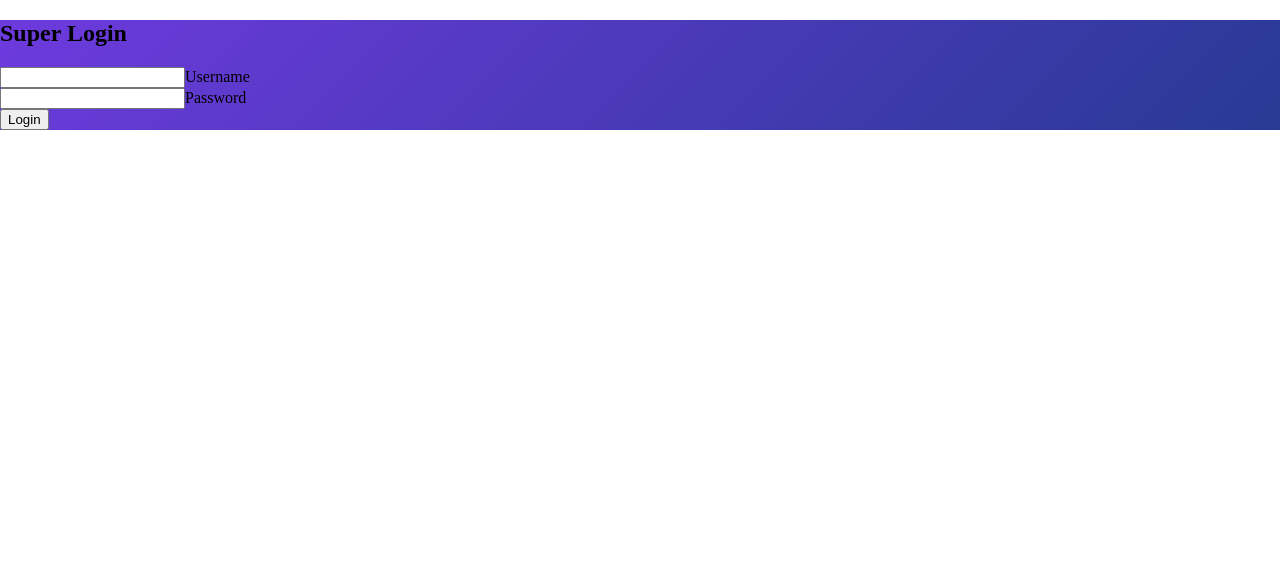
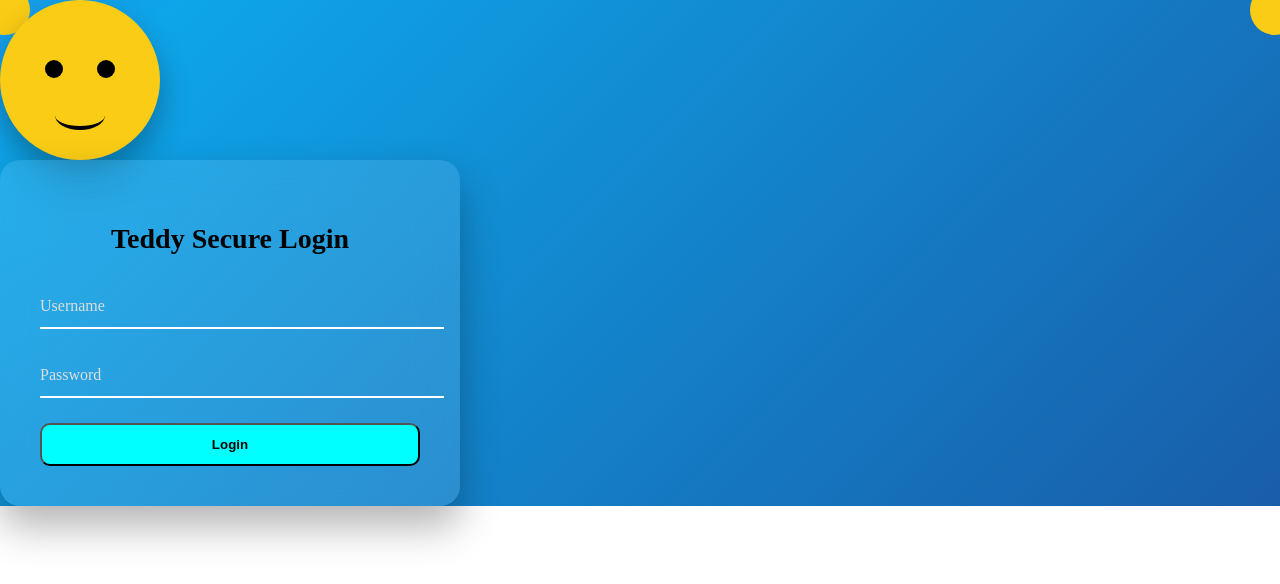
Before and after one commit to Praveenkanth2805/simple-login-website-using-react, a React (Create React App) app in the folder super-login/: page / in a window 1280 px wide. Shown: the top 584 px of the page. Built offline with nearby package versions, Linux system fonts and the light colour scheme.

Commit message:
add after login

```diff
--- a/super-login/src/App.js
+++ b/super-login/src/App.js
@@ -1,113 +1,118 @@
 import { useState } from "react";
 
 function App() {
+  const [page, setPage] = useState("login");
   const [toyState, setToyState] = useState("normal");
   const [eyePos, setEyePos] = useState({ x: 0, y: 0 });
+  const [username, setUsername] = useState("");
+  const [password, setPassword] = useState("");
 
   const handleMouseMove = (e) => {
-    const x = (e.clientX / window.innerWidth - 0.5) * 15;
-    const y = (e.clientY / window.innerHeight - 0.5) * 15;
+    const x = (e.clientX / window.innerWidth - 0.5) * 12;
+    const y = (e.clientY / window.innerHeight - 0.5) * 12;
     setEyePos({ x, y });
   };
+
+  if (page === "celebrate") {
+    return (
+      <div className="h-screen gradient-bg flex flex-col items-center justify-center text-white relative overflow-hidden">
+
+        <div className="confetti"></div>
+
+        <h1 className="text-5xl font-bold mb-10 animate-bounce">
+          🎉 Welcome {username} 🎉
+        </h1>
+
+        <div className="flex gap-12">
+          <div className="dance teddy"></div>
+          <div className="dance bunny"></div>
+          <div className="dance panda"></div>
+          <div className="dance cat"></div>
+        </div>
+      </div>
+    );
+  }
 
   return (
     <div
       onMouseMove={handleMouseMove}
       className="gradient-bg h-screen flex flex-col items-center justify-center text-white"
     >
-      {/* 🧸 TEDDY */}
-      <div className="relative mb-8">
+
+      {/* TEDDY */}
+      <div className="relative mb-10">
 
         {/* Ears */}
-        <div className="absolute -left-8 -top-6 w-16 h-16 bg-amber-700 rounded-full"></div>
-        <div className="absolute -right-8 -top-6 w-16 h-16 bg-amber-700 rounded-full"></div>
+        <div className="ear left-ear"></div>
+        <div className="ear right-ear"></div>
 
-        {/* Face */}
-        <div className="w-48 h-48 bg-amber-600 rounded-full relative shadow-2xl flex items-center justify-center transition-all duration-300">
+        {/* Head */}
+        <div className="teddy-head">
 
           {/* Eyes */}
           {toyState !== "cover" && (
             <>
-              <div className="absolute left-14 top-16 w-10 h-10 bg-white rounded-full flex items-center justify-center">
-                <div
-                  className="w-4 h-4 bg-black rounded-full"
-                  style={{
-                    transform: `translate(${eyePos.x}px, ${eyePos.y}px)`
-                  }}
-                ></div>
-              </div>
-
-              <div className="absolute right-14 top-16 w-10 h-10 bg-white rounded-full flex items-center justify-center">
-                <div
-                  className="w-4 h-4 bg-black rounded-full"
-                  style={{
-                    transform: `translate(${eyePos.x}px, ${eyePos.y}px)`
-                  }}
-                ></div>
-              </div>
+              <div
+                className="eye left-eye"
+                style={{ transform: `translate(${eyePos.x}px, ${eyePos.y}px)` }}
+              ></div>
+              <div
+                className="eye right-eye"
+                style={{ transform: `translate(${eyePos.x}px, ${eyePos.y}px)` }}
+              ></div>
             </>
           )}
 
-          {/* Hands covering eyes */}
+          {/* Hands */}
           {toyState === "cover" && (
             <>
-              <div className="absolute left-6 top-12 w-16 h-16 bg-amber-700 rounded-full rotate-12"></div>
-              <div className="absolute right-6 top-12 w-16 h-16 bg-amber-700 rounded-full -rotate-12"></div>
+              <div className="hand left-hand"></div>
+              <div className="hand right-hand"></div>
             </>
           )}
 
-          {/* Nose */}
-          <div className="absolute top-28 w-8 h-6 bg-black rounded-full"></div>
-
-          {/* Mouth */}
-          <div
-            className={`absolute top-32 w-16 h-8 border-b-4 border-black rounded-full transition-all duration-300 ${
-              toyState === "happy" ? "scale-125" : ""
-            }`}
-          ></div>
+          <div className={`mouth ${toyState === "happy" ? "big" : ""}`}></div>
         </div>
       </div>
 
       {/* LOGIN CARD */}
-      <div className="bg-white/10 backdrop-blur-lg p-10 rounded-2xl shadow-2xl w-96">
+      <div className="glass-card">
 
-        <h2 className="text-3xl font-bold mb-6 text-center">
-          Super Login
-        </h2>
+        <h2 className="title">Teddy Secure Login</h2>
 
         {/* Username */}
-        <div className="relative mb-6">
+        <div className="input-group">
           <input
             type="text"
-            required
+            value={username}
+            onChange={(e) => setUsername(e.target.value)}
             onFocus={() => setToyState("happy")}
             onBlur={() => setToyState("normal")}
-            className="w-full p-3 bg-transparent border-b border-white focus:outline-none focus:border-cyan-400 peer"
+            required
           />
-          <label className="absolute left-0 top-3 text-gray-300 transition-all
-            peer-focus:-top-3 peer-focus:text-sm peer-focus:text-cyan-400">
-            Username
-          </label>
+          <label className={username ? "filled" : ""}>Username</label>
         </div>
 
         {/* Password */}
-        <div className="relative mb-6">
+        <div className="input-group">
           <input
             type="password"
-            required
+            value={password}
+            onChange={(e) => setPassword(e.target.value)}
             onFocus={() => setToyState("cover")}
             onBlur={() => setToyState("normal")}
-            className="w-full p-3 bg-transparent border-b border-white focus:outline-none focus:border-cyan-400 peer"
+            required
           />
-          <label className="absolute left-0 top-3 text-gray-300 transition-all
-            peer-focus:-top-3 peer-focus:text-sm peer-focus:text-cyan-400">
-            Password
-          </label>
+          <label className={password ? "filled" : ""}>Password</label>
         </div>
 
-        <button className="w-full py-3 rounded-lg bg-cyan-500 hover:bg-cyan-400 transition-all duration-300 hover:scale-105 active:scale-95 shadow-lg">
+        <button
+          onClick={() => setPage("celebrate")}
+          className="login-btn"
+        >
           Login
         </button>
+
       </div>
     </div>
   );
--- a/super-login/src/index.css
+++ b/super-login/src/index.css
@@ -30,3 +30,187 @@ body {
 .shake {
   animation: shake 0.4s;
 }
+/* Background */
+.gradient-bg {
+  background: linear-gradient(-45deg, #1e3a8a, #0ea5e9, #9333ea, #06b6d4);
+  background-size: 400% 400%;
+  animation: gradientMove 12s ease infinite;
+}
+
+@keyframes gradientMove {
+  0% { background-position: 0% 50%; }
+  50% { background-position: 100% 50%; }
+  100% { background-position: 0% 50%; }
+}
+
+/* Glass Card */
+.glass-card {
+  width: 380px;
+  padding: 40px;
+  border-radius: 20px;
+  backdrop-filter: blur(20px);
+  background: rgba(255,255,255,0.1);
+  box-shadow: 0 20px 40px rgba(0,0,0,0.3);
+}
+
+.title {
+  text-align: center;
+  font-size: 28px;
+  margin-bottom: 30px;
+}
+
+/* Floating Inputs */
+.input-group {
+  position: relative;
+  margin-bottom: 25px;
+}
+
+.input-group input {
+  width: 100%;
+  padding: 12px;
+  background: transparent;
+  border: none;
+  border-bottom: 2px solid white;
+  color: white;
+  outline: none;
+  font-size: 16px;
+}
+
+.input-group label {
+  position: absolute;
+  left: 0;
+  top: 12px;
+  transition: 0.3s;
+  color: #ddd;
+  pointer-events: none;
+}
+
+.input-group input:focus + label,
+.input-group label.filled {
+  top: -10px;
+  font-size: 12px;
+  color: cyan;
+}
+
+/* Button */
+.login-btn {
+  width: 100%;
+  padding: 12px;
+  border-radius: 10px;
+  background: cyan;
+  color: black;
+  font-weight: bold;
+  transition: 0.3s;
+}
+
+.login-btn:hover {
+  transform: scale(1.05);
+}
+
+/* Teddy */
+.teddy-head {
+  width: 160px;
+  height: 160px;
+  background: #facc15;
+  border-radius: 50%;
+  position: relative;
+  box-shadow: 0 15px 30px rgba(0,0,0,0.3);
+}
+
+.ear {
+  width: 50px;
+  height: 50px;
+  background: #facc15;
+  border-radius: 50%;
+  position: absolute;
+  top: -15px;
+}
+
+.left-ear { left: -20px; }
+.right-ear { right: -20px; }
+
+.eye {
+  width: 18px;
+  height: 18px;
+  background: black;
+  border-radius: 50%;
+  position: absolute;
+  top: 60px;
+  transition: 0.1s;
+}
+
+.left-eye { left: 45px; }
+.right-eye { right: 45px; }
+
+.hand {
+  width: 60px;
+  height: 60px;
+  background: #fbbf24;
+  border-radius: 50%;
+  position: absolute;
+  top: 50px;
+  animation: cover 0.3s ease forwards;
+}
+
+.left-hand { left: 10px; }
+.right-hand { right: 10px; }
+
+@keyframes cover {
+  from { transform: translateY(50px); }
+  to { transform: translateY(0); }
+}
+
+.mouth {
+  width: 50px;
+  height: 25px;
+  border-bottom: 4px solid black;
+  border-radius: 50%;
+  position: absolute;
+  bottom: 30px;
+  left: 50%;
+  transform: translateX(-50%);
+  transition: 0.3s;
+}
+
+.mouth.big {
+  transform: translateX(-50%) scale(1.4);
+}
+
+/* Celebration */
+.dance {
+  width: 100px;
+  height: 100px;
+  border-radius: 50%;
+  animation: dance 1s infinite alternate;
+}
+
+.teddy { background: #facc15; }
+.bunny { background: pink; }
+.panda { background: white; }
+.cat { background: orange; }
+
+@keyframes dance {
+  from { transform: rotate(-10deg) scale(1); }
+  to { transform: rotate(10deg) scale(1.1); }
+}
+
+/* Confetti */
+.confetti {
+  position: absolute;
+  width: 100%;
+  height: 100%;
+  background: repeating-linear-gradient(
+    45deg,
+    red 0px,
+    red 10px,
+    yellow 10px,
+    yellow 20px
+  );
+  opacity: 0.1;
+  animation: confettiMove 3s linear infinite;
+}
+
+@keyframes confettiMove {
+  from { background-position: 0 0; }
+  to { background-position: 200px 200px; }
+}
```
